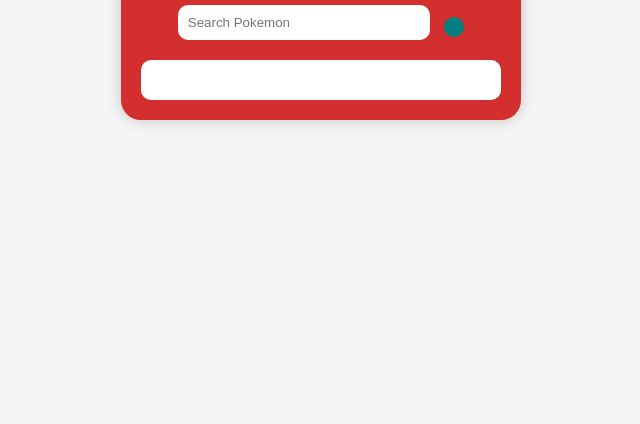
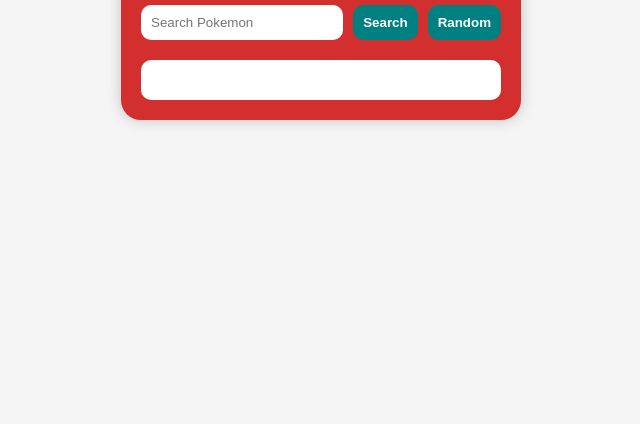
Before and after one commit to boo-jiawei/pokedex, a plain HTML site: page index.html in a window 1280 px wide. Shown: the part 376-800 px from the top of the page, without its empty margins (319-959 px from the left). Drawn offline with Linux system fonts and the light colour scheme; no server answers.

Commit message:
second commit

```diff
--- a/index.css
+++ b/index.css
@@ -30,6 +30,8 @@
 
 .search-bar{
     margin-bottom: 20px;
+    display: flex;
+    flex-direction: row;
 }
 
 #pokemonName{
@@ -55,6 +57,20 @@
     color: white;
 }
 
+#random-button{
+    padding: 10px;
+    border: none;
+    background-color: teal;
+    color: white;
+    font-weight: bold;
+    border-radius: 10px;
+    cursor: pointer;
+    margin-left: 10px;
+}
+#random-button:hover{
+    background-color: darkgreen;
+    color: white;
+}
 .pokemon-details{
     background-color: #ffffff;
     border-radius: 10px;
--- a/index.html
+++ b/index.html
@@ -11,7 +11,8 @@
       <h1 class="title">Pokedex</h1>
       <div class="search-bar">
         <input type="text" id="pokemonName" placeholder="Search Pokemon" />
-        <button id="search-button"></button>
+        <button id="search-button">Search</button>
+        <button id="random-button">Random</button>
       </div>
 
       <div id="pokemonDetails" class="pokemon-details"></div>
--- a/index.js
+++ b/index.js
@@ -1,11 +1,12 @@
 const searchButton = document.getElementById("search-button");
+const randomButton = document.getElementById("random-button");
 const pokemonName = document.getElementById("pokemonName");
 const pokemonDetails = document.getElementById("pokemonDetails");
 
 const apiURL = "https://pokeapi.co/api/v2/pokemon/";
 
 const displayPokemonData = (pokemon) => {
-const pokemonHTML = `
+  const pokemonHTML = `
     <img src="${pokemon.sprites.front_default}" alt="${pokemon.name}">
     <h2>${pokemon.name.charAt(0).toUpperCase() + pokemon.name.slice(1)}</h2>
     <p><strong>Height:</strong> ${pokemon.height / 10} m</p>
@@ -31,6 +32,19 @@
   }
 };
 
+const getRandomPokemonData = () => {
+  const randomNum = Math.floor(Math.random() * 1025) + 1;
+  getPokemonData(randomNum === 1026 ? "1025" : `${randomNum}`);
+};
+
 searchButton.addEventListener("click", () => {
   getPokemonData(pokemonName.value);
 });
+
+randomButton.addEventListener("click", () => {
+  getRandomPokemonData();
+});
+
+document.addEventListener("DOMContentLoaded", () => {
+  getPokemonData("pikachu");
+});
```
